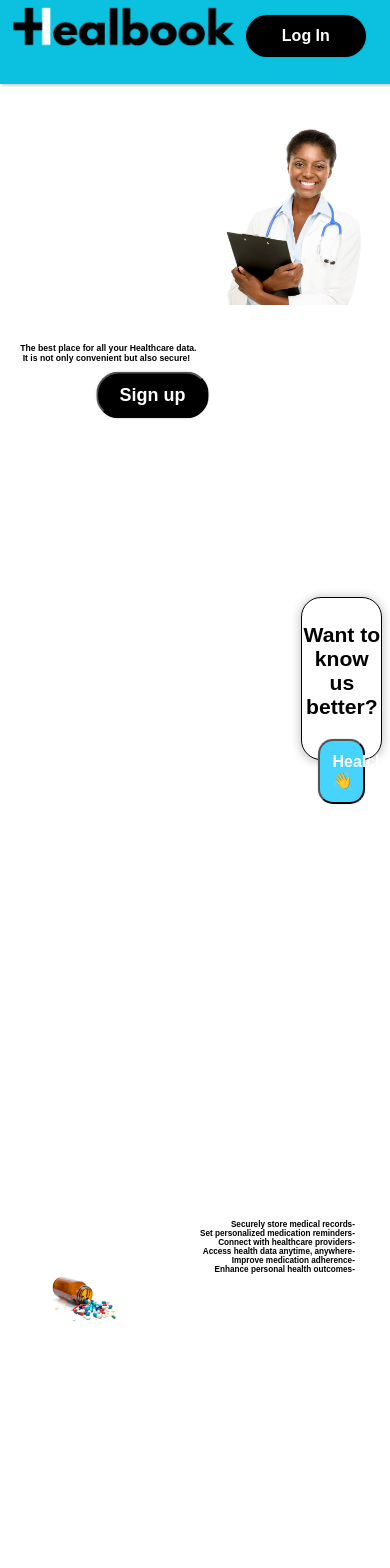
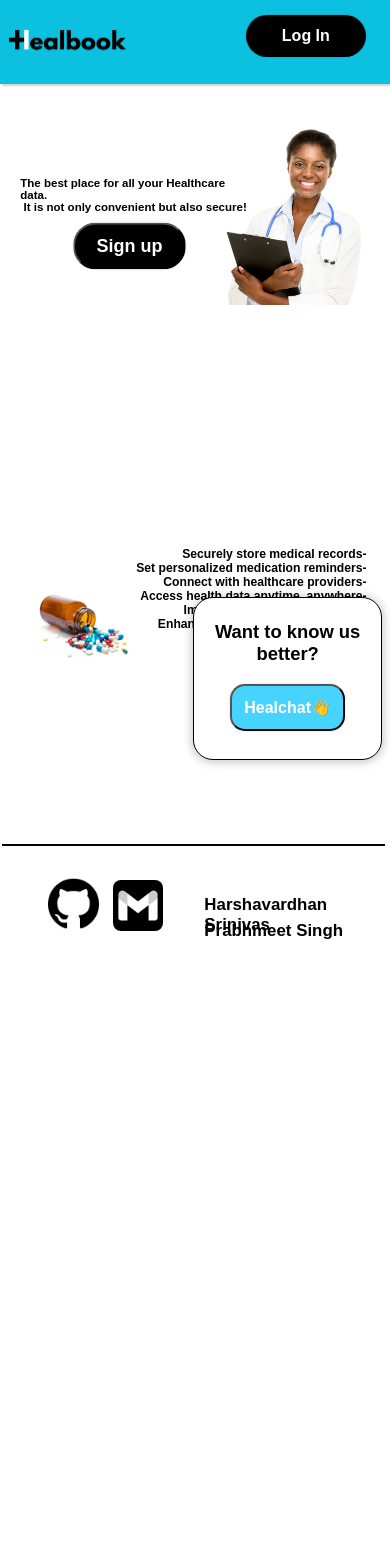
Before and after one commit to Prabhmeetchef/Healbook, a Next.js app in the folder healnext/: page / in a window 390 px wide. Shown: the top 1568 px of the page. After the commit the page ends 973 px from the top, so only its background shows below. Built offline with nearby package versions, Linux system fonts and the light colour scheme.

Commit message:
Mobile-compatibility now enhanced.

```diff
--- a/healnext/src/app/dashboard/page.tsx
+++ b/healnext/src/app/dashboard/page.tsx
@@ -54,18 +54,18 @@ export default function Dashboard() {
             </div>
             <div>
                 <div id="header" className="w-full bg-white min-h-[4rem] shadow flex justify-between items-center px-4 border-b-2">
-                    <Link href="/" className="w-1/12 ml-2 sm:ml-4">
+                    <Link href="/" className="w-1/12 ml-2 sm:ml-4 min-w-32">
                         <img src="logomainwhite.png" id="logo" alt="logo" />
                     </Link>
                     <a href="profile" className="inline-flex mr-2 sm:mr-4">
                         <img src="10061438.png" id="pfp" alt="profile" className="w-8 hover:w-8" />
                     </a>
                 </div>
-                <form className='space-x-2 absolute top-52 left-8'>
+                <form className='space-x-2 absolute top-52 left-8 hidden md:block'>
                     <input id='searchdocordiag' placeholder='Enter Doctor name or Diagnosis' className='border-2 text-base w-72 h-10 shadow p-2'></input>
                     <button type="submit" className='border-2 font-medium text-black bg-white w-20 h-10 shadow rounded-lg hover:border-2 hover:border-black transition-colors'>submit</button>
                 </form>
-                <button id='Sort' className='border-2 font-medium text-black bg-white w-20 h-10 shadow rounded-lg hover:text-black hover:border-2 hover:border-black transition-colors absolute top-52 right-8'>Sort</button>
+                <button id='Sort' className='border-2 font-medium text-black bg-white w-20 h-10 shadow rounded-lg hover:text-black hover:border-2 hover:border-black transition-colors absolute top-52 right-8 hidden md:block'>Sort</button>
                 <button id='createSession' className=' font-bold text-lg w-48 h-12 rounded-full bg-[#0cc0df] text-white hover:bg-white hover:border-[#0cc0df] border-2 hover:text-[#0cc0df] transition-all absolute top-32 right-6'>
                     <Link href='/dashboard/createSession'> + New Session</Link>
                 </button>
--- a/healnext/src/app/styles.css
+++ b/healnext/src/app/styles.css
@@ -19,19 +19,19 @@ h1,h2{
     margin:0%;
     padding: 0%;
     border: none;
-    height:10%;
+    height:10%; min-height: 52px;
     width: 100%;
     box-shadow: 2px 2px 2px rgba(0, 0, 0, 0.177);
     z-index: 100;
 }
 
 #logo {
-    width: auto;
-    height: 7vh;
+    width: 12vw;
+    height: auto;
     border: 0cap solid black;
     margin: 1%;
     border-radius: 10px;
-    margin: 1%;
+    margin: 1%; min-width: 125px;
 }
 
 #login{
@@ -128,7 +128,7 @@ body{
 #mail{
     height: 6vh;
     top: 2vw;
-    left: 38vh;
+    left: 20vw;
     position: absolute;
     border: solid white 2px;
     border-radius: 10px;
@@ -137,7 +137,7 @@ body{
 #github{
     height: 6vh;
     top: 2vw;
-    left: 22vh;
+    left: 12vw;
     position: absolute;
 }
 
@@ -149,22 +149,22 @@ body{
 #footer{
     position: absolute;
     width: 98.2vw;
-    top: 1600px;
-    height: 110px;
+    top: 210vh;
+    height: 15vh;
     border-top: solid black 2px;
     left: 0.4vw;
 }
 
 #ab{
     position: absolute;
-    font-size: 1.18vw;
+    font-size: 2vh;
     left: 80vw;
     top: 4.10vh;
 }
 
 #ab2{
     position: absolute;
-    font-size: 1.18vw;
+    font-size: 2vh;
     left: 64vw;
     top: 4.10vh;
 }
@@ -183,31 +183,243 @@ h2{
     z-index: 10000000;
     text-align: center;
     color: white;
-    height: 19vh;
+    height: 19vh; min-height: 120px;
     width: 20.2vw;
     box-shadow: 0px 1px 8px 2px rgba(0, 0, 0, 0.2);
 }
 
 #knowbetter{
     position: relative;
-    font-size: 1.32rem;
+    font-size: 1.15rem;
     top:1.2vh;
 }
 
 #healchatvisit{
     position: relative;
     top: 2vh;
-    font-size: 1.0rem;
+    font-size: 1rem;
     background-color: rgb(70, 212, 255);
     border-radius: 15px;
     align-items: center;
     transition: all 0.52s ease;
     color: white;
     padding: 12px;
-    max-width: 12vw;
     transition: background-color 0.32s ease;
 }
 
 #healchatvisit:hover{
     background-color: #0066FF;
 }
+
+@media (max-width:600px){
+    #logo{
+    padding-top: 2.82vh;
+    width: 12vw;
+    height: auto;
+    border: 0cap solid black;
+    margin: 1%;
+    border-radius: 10px;
+    margin: 1%; min-width: 125px;
+    }
+    #healchat{
+        position: fixed;
+        background-color: white;
+        bottom: 10vh;
+        right: 2vw;
+        border-radius: 20px;
+        border: solid black 1.5px;
+        z-index: 10000000;
+        text-align: center;
+        color: white;
+        height: 19vh;
+        width: 48vw;
+        box-shadow: 0px 1px 8px 2px rgba(0, 0, 0, 0.2);
+    }
+    #box2{
+        position: absolute;
+        z-index: 2;
+        top: 52vh;
+        left: 2vw;
+        height: 25%;
+        width: 100%;
+        text-align: right;
+    }
+    #doc{
+        position: absolute;
+        left: 56.2vw;
+        top: 15vh;
+        width: 42vw;
+    }
+
+    h1.alig{
+        color: black;
+        text-align: end;
+        font-family: Arial, Helvetica, sans-serif;
+    }
+
+    h1,h2{
+        color: black;
+        font-family: Arial, Helvetica, sans-serif;
+    }
+
+    #box1text{
+        font-size: 1rem;
+    }
+
+    #header{
+        background-color: #0cc0df;
+        position: fixed;
+        margin:0%;
+        padding: 0%;
+        border: none;
+        height:10%; min-height: 52px;
+        width: 100%;
+        box-shadow: 2px 2px 2px rgba(0, 0, 0, 0.177);
+        z-index: 100;
+    }
+
+    #login{
+        background-color: black;
+        font-size: medium;
+        font-weight:600;
+        color: white;
+        cursor: pointer;
+        border-radius: 25px;
+        padding: 12px;
+        width: 120px;
+        position: absolute;
+        top: 1.82vh;
+        right: 6.2%;
+        border: none;
+    }
+
+    #login:hover{
+        color: black;
+        background-color: white;
+        transition: 0.25s all ease;
+    }
+
+    button{
+        box-shadow: 0px 0px 2px 0px rgba(0, 0, 0, 0.2);
+    }
+
+    #signup:hover {
+        color: black;
+        border: solid 2px black;
+        background-color: white;
+        transition: 0.25s all ease;
+    }
+
+
+    body{
+        margin: 0px;
+        position: absolute;
+    }
+
+    #box1{
+        position: absolute;
+        z-index: 1;
+        top: 20vh;
+        left: 5.2vw;
+        width: 100%;
+    }
+
+    #signup{
+        background-color: black;
+        font-size: 20px;
+        font-weight:600;
+        color: white;
+        cursor: pointer;
+        border-radius: 25px;
+        width: 125px;
+        height: 52px;
+        position: absolute;
+        left: 12vw;
+        scale: 0.9;
+    }
+
+    #meds{
+        position: relative;
+        left: 6.2vw;width: 28vw; top: 18vh;
+    }
+
+    #box2text{
+        position: absolute;
+        z-index: 2;
+        top: 100px;
+        left: 32vw;
+        width: 60vw;
+        font-size: 0.76rem;
+    }
+
+    #mail{
+        height: 6vh;
+        top: 8.2vw;
+        left: 28vw;
+        position: absolute;
+        border: solid white 2px;
+        border-radius: 10px;
+    }
+
+    #github{
+        height: 6vh;
+        top: 8.2vw;
+        left: 12vw;
+        position: absolute;
+    }
+
+    #box1text{
+        width: 60vw;
+        font-size: 0.72rem;
+    }
+
+    #footer{
+        position: absolute;
+        width: 98.2vw;
+        top: 100vh;
+        height: 15vh;
+        border-top: solid black 2px;
+        left: 0.4vw;
+    }
+
+    #ab{
+        position: absolute;
+        font-size: 2vh;
+        left: 52vw;
+        top: 7.2vh;
+    }
+
+    #ab2{
+        position: absolute;
+        font-size: 2vh;
+        left: 52vw;
+        top: 4.10vh;
+    }
+
+    h2{
+        font-size: 18px;
+    }
+
+    #knowbetter{
+        position: relative;
+        font-size: 1.15rem;
+        top:1.2vh;
+    }
+
+    #healchatvisit{
+        position: relative;
+        top: 2vh;
+        font-size: 1rem;
+        background-color: rgb(70, 212, 255);
+        border-radius: 15px;
+        align-items: center;
+        transition: all 0.52s ease;
+        color: white;
+        padding: 12px;
+        transition: background-color 0.32s ease;
+    }
+
+    #healchatvisit:hover{
+        background-color: #0066FF;
+    }
+}
```
